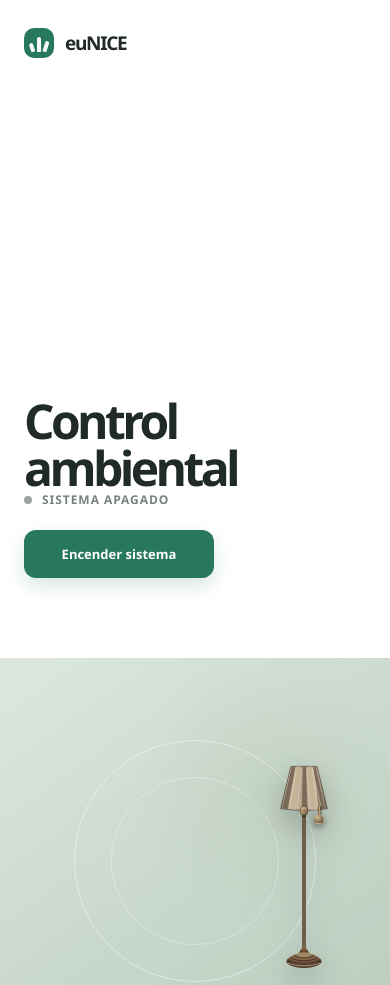
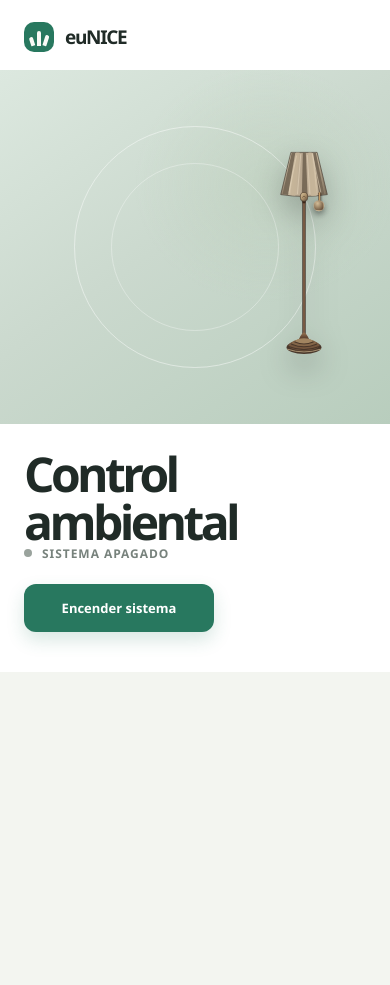
Before and after one commit to paula-saenz-egibide/euNICE_WEB, a website: page public/index.html in a window 390 px wide. Shown: the top 985 px of the page. After the commit the page ends 844 px from the top, so only its background shows below. Drawn offline with nearby package versions, Linux system fonts and the light colour scheme; no server answers.

Commit message:
responsive activado

```diff
--- a/public/index.html
+++ b/public/index.html
@@ -8,18 +8,18 @@
     <script>
         document.documentElement.dataset.theme = localStorage.getItem('eunice-tema') || 'light';
     </script>
-    <link rel="stylesheet" href="/styles.css?v=14">
+    <link rel="stylesheet" href="/styles.css?v=24">
     <script src="https://cdn.jsdelivr.net/npm/chart.js"></script>
     <script src="/socket.io/socket.io.js"></script>
 </head>
 <body>
     <div id="pantalla-inicio" class="pantalla activa">
         <main class="inicio-layout">
+            <a class="marca inicio-marca" href="/" aria-label="euNICE inicio">
+                <span class="marca-simbolo" aria-hidden="true"><span></span><span></span><span></span></span>
+                <span>euNICE</span>
+            </a>
             <section class="inicio-mensaje">
-                <a class="marca" href="/" aria-label="euNICE inicio">
-                    <span class="marca-simbolo" aria-hidden="true"><span></span><span></span><span></span></span>
-                    <span>euNICE</span>
-                </a>
                 <div class="inicio-copy">
                     <h1>Control ambiental</h1>
                     <div class="estado-resumen">
@@ -315,6 +315,6 @@
         </div>
     </div>
 
-    <script src="/app.js?v=7"></script>
+    <script src="/app.js?v=11"></script>
 </body>
 </html>
--- a/public/styles.css
+++ b/public/styles.css
@@ -221,15 +221,27 @@ input:focus-visible {
     display: grid;
     min-height: 100vh;
     grid-template-columns: minmax(390px, 0.92fr) minmax(440px, 1.08fr);
+    grid-template-rows: auto minmax(0, 1fr);
+    grid-template-areas:
+        "brand visual"
+        "message visual";
     background: var(--superficie);
 }
 
+.inicio-marca {
+    grid-area: brand;
+    align-self: start;
+    justify-self: start;
+    margin: clamp(32px, 6vw, 82px) 0 0 clamp(32px, 6vw, 82px);
+}
+
 .inicio-mensaje {
-    display: flex;
-    min-height: 100vh;
+    grid-area: message;
+    display: flex;
+    min-height: 0;
     flex-direction: column;
-    justify-content: space-between;
-    padding: clamp(32px, 6vw, 82px);
+    justify-content: center;
+    padding: 0 clamp(32px, 6vw, 82px);
 }
 
 .inicio-copy {
@@ -295,6 +307,8 @@ input:focus-visible {
 }
 
 .inicio-visual {
+    grid-area: visual;
+    grid-row: 1 / -1;
     position: relative;
     display: grid;
     min-height: 100vh;
@@ -654,10 +668,18 @@ input:focus-visible {
     z-index: 4;
     top: 50%;
     left: 50%;
-    visibility: hidden;
     opacity: 0;
     transform: translate(-50%, calc(-50% + 8px)) scale(1.5);
-    transition: opacity 400ms ease, transform 400ms ease, visibility 400ms;
+    pointer-events: none;
+    transition: opacity 400ms ease, transform 400ms ease;
+}
+
+.inicio-visual .visual-centro .animacion-principal.encendido {
+    opacity: 1;
+}
+
+.inicio-visual .visual-centro .animacion-principal.apagado {
+    opacity: 0;
 }
 
 .interruptor-lampara:checked ~ .contenedor-lampara .resplandor-ambiente,
@@ -704,12 +726,6 @@ input:focus-visible {
 .interruptor-lampara:checked ~ .contenedor-lampara .bolita {
     background: radial-gradient(ellipse at 35% 25%, #f0dfbd, #967a57 70%, #554331);
     box-shadow: 0 0 9px rgba(239, 218, 185, 0.35);
-}
-
-.interruptor-lampara:checked ~ .animacion-principal {
-    visibility: visible;
-    opacity: 1;
-    transform: translate(-50%, -50%) scale(1.5);
 }
 
 .interruptor-lampara:focus-visible ~ .contenedor-lampara .bolita {
@@ -1737,20 +1753,43 @@ input[type="color"] {
 }
 
 @media (max-width: 760px) {
-    .inicio-layout { grid-template-columns: 1fr; }
-    .inicio-mensaje { min-height: 78vh; padding: 28px 24px; }
-    .inicio-copy { margin: 52px auto; }
-    .inicio-visual { min-height: 48vh; }
-    .inicio-visual .visual-centro { width: min(100%, 520px); height: min(500px, 48vh); }
+    #pantalla-inicio.activa { min-height: auto; }
+    .inicio-layout {
+        min-height: auto;
+        align-content: start;
+        grid-template-columns: minmax(0, 1fr);
+        grid-template-rows: auto auto auto;
+        grid-template-areas:
+            "brand"
+            "visual"
+            "message";
+    }
+    .inicio-marca { margin: 22px 24px 18px; }
+    .inicio-visual {
+        grid-row: auto;
+        height: clamp(280px, 42vh, 360px);
+        min-height: 0;
+    }
+    .inicio-visual .visual-centro { width: min(100%, 520px); height: min(340px, 42vh); }
     .inicio-visual { --lamp-width: min(190px, 28vw, 26vh); }
-    .visual-centro .animacion-cozy { transform: scale(1.08); }
+    .inicio-visual .visual-centro .animacion-principal {
+        transform: translate(-50%, calc(-50% + 8px)) scale(0.85);
+    }
+    .inicio-visual .visual-centro .animacion-principal.encendido {
+        transform: translate(-50%, -50%) scale(0.85);
+    }
     .inicio-visual .contenedor-lampara { left: 78%; }
-    .inicio-visual .visual-centro .animacion-principal { top: 50%; left: 50%; transform: translate(-50%, calc(-50% + 8px)) scale(1.25); }
-    .inicio-visual .interruptor-lampara:checked ~ .animacion-principal { transform: translate(-50%, -50%) scale(1.25); }
     .orbita-externa { width: min(62%, 340px); }
     .orbita-interna { width: min(43%, 250px); }
     .visual-caption { bottom: 22px; left: 22px; font-size: 8px; }
     .visual-coordenadas { right: 22px; bottom: 17px; font-size: 8px; }
+    .inicio-mensaje {
+        min-height: auto;
+        justify-content: flex-start;
+        gap: 30px;
+        padding: 26px 24px 40px;
+    }
+    .inicio-copy { margin: 0 auto; }
 
     .barra-superior { height: 64px; padding: 0 18px; }
     .barra-contexto { gap: 7px; margin-right: 10px; }
```
Also changed, not shown: 1 other file.
